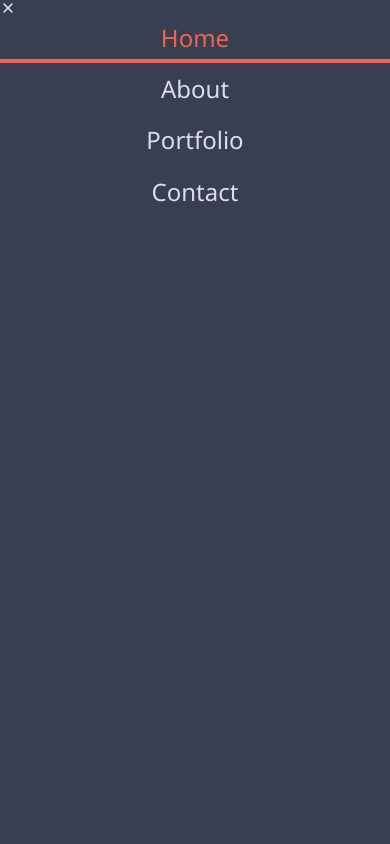
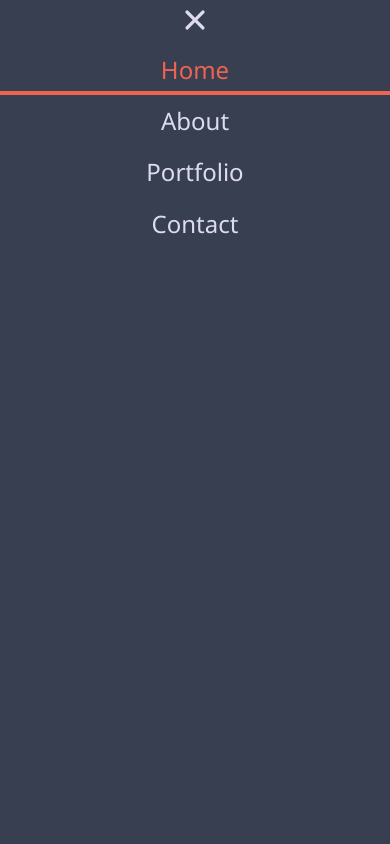
Before and after one commit to NicMortelliti/portfolio, a React (Create React App) app: page /#/ in a window 390 px wide. Both pictures are taken after a click on the icon 195 px from the left and 40 px from the top of the page. Shown: the top 844 px of the page. Built offline with nearby package versions, Linux system fonts and the light colour scheme.

Commit message:
refactor mobile menu

```diff
--- a/src/App.js
+++ b/src/App.js
@@ -9,7 +9,6 @@ import {
   Wrapper,
   HeaderSection,
   MainSection,
-  MemojiSection,
   ThemeSwitcherSection,
   FooterSection,
 } from "./components/styles/Layout.styled";
@@ -19,13 +18,11 @@ import About from "./pages/About/About";
 import Home from "./pages/Home/Home";
 import Portfolio from "./pages/Portfolio/Portfolio";
 import Contact from "./pages/Contact/Contact";
-import NotFound from "./pages/NotFound/NotFound";
 import ThemeButton from "./components/ui/Buttons/ThemeButton";
 import { Nav } from "./components/ui/Navigation";
 
 function App() {
   const [darkThemeIsSet, setDarkThemeIsSet] = useState(true);
-  const [notFoundIsSet, setNotFoundIsSet] = useState(false);
   const [menuIsOpen, setMenuIsOpen] = useState(false);
 
   return (
@@ -35,19 +32,17 @@ function App() {
         <HeaderSection>
           <Nav menuIsOpen={menuIsOpen} setMenuIsOpen={setMenuIsOpen} />
         </HeaderSection>
+        {!menuIsOpen ? (
           <MainSection>
             <Routes>
               <Route exact path="/" element={<Home />} />
               <Route path="/about" element={<About />} />
               <Route path="/portfolio" element={<Portfolio />} />
               <Route path="/contact" element={<Contact />} />
-            <Route
-              path="*"
-              element={<NotFound setNotFound={setNotFoundIsSet} />}
-            />
             </Routes>
           </MainSection>
-        <FooterSection/>
+        ) : null}
+        <FooterSection />
       </Wrapper>
       {!menuIsOpen && (
         <>
--- a/src/components/styles/Layout.styled.js
+++ b/src/components/styles/Layout.styled.js
@@ -4,8 +4,7 @@ const headerFooterHeight = 80;
 
 export const Wrapper = styled.div`
   display: grid;
-  grid-template-rows: ${({ menuIsOpen }) =>
-    menuIsOpen ? "100vh" : "auto 1fr auto"};
+  grid-template-rows: auto 1fr auto;
   grid-template-columns: 1fr;
   min-height: 100vh; /* In case dvh isn't supported by browser */
   min-height: 100dvh;
--- a/src/components/styles/Navigation.styled.js
+++ b/src/components/styles/Navigation.styled.js
@@ -7,22 +7,23 @@ export const Wrapper = styled.div`
   grid-template-columns: repeat(${internalLinks.length}, 1fr);
   gap: 3rem;
 
-  #hamburger {
-    display: none;
-  }
-
   @media (max-width: 650px) or (max-height: 650px) {
-    display: ${({ menuIsOpen }) => (menuIsOpen ? "block" : "flex")};
+    display: block;
     float: center;
     width: 100vw;
-    place-content: center;
-
     a {
       display: ${({ menuIsOpen }) => (menuIsOpen ? "block" : "none")};
     }
-
-    #hamburger {
-      display: block;
-    }
   }
 `;
+
+export const MenuIconWrapper = styled.div`
+  display: none;
+
+  @media (max-width: 650px) or (max-height: 650px) {
+    display: block;
+    place-content: center;
+    font-size: 2rem;
+    line-height: 3rem;
+  }
+`;
--- a/src/components/ui/Navigation/Container.js
+++ b/src/components/ui/Navigation/Container.js
@@ -1,5 +1,5 @@
 import React from "react";
-import { Wrapper } from "../../styles/Navigation.styled";
+import { Wrapper, MenuIconWrapper } from "../../styles/Navigation.styled";
 import { internalLinks } from "../../../data/linkData";
 import { NavLink } from ".";
 import { HiMenu as MenuIcon, HiX as CloseIcon } from "react-icons/hi";
@@ -13,9 +13,9 @@ const Container = ({ menuIsOpen, setMenuIsOpen }) => {
 
   const Icon = () =>
     menuIsOpen ? (
-      <CloseIcon id="hamburger" onClick={(e) => handleMenuClick(e)} />
+      <CloseIcon onClick={(e) => handleMenuClick(e)} />
     ) : (
-      <MenuIcon id="hamburger" onClick={(e) => handleMenuClick(e)} />
+      <MenuIcon onClick={(e) => handleMenuClick(e)} />
     );
 
   const handleMenuClick = (e) => {
@@ -24,10 +24,14 @@ const Container = ({ menuIsOpen, setMenuIsOpen }) => {
   };
 
   return (
-    <Wrapper menuIsOpen={menuIsOpen}>
-      <Icon />
-      <RenderLinks />
-    </Wrapper>
+    <>
+      <MenuIconWrapper>
+        <Icon />
+      </MenuIconWrapper>
+      <Wrapper menuIsOpen={menuIsOpen}>
+        <RenderLinks />
+      </Wrapper>
+    </>
   );
 };
 
--- a/src/pages/NotFound/NotFound.js
+++ /dev/null
@@ -1,21 +0,0 @@
-import React from "react";
-import { NavLink } from "react-router-dom";
-
-// Styled components
-import { Button } from "../../components/styles/Buttons.styled";
-import { Wrapper } from "../../components/styles/Page.styled";
-
-const NotFound = ({ setNotFound }) => {
-  setNotFound(true);
-  return (
-    <Wrapper>
-      <h1>404</h1>
-      <h3>Page Not Found</h3>
-      <NavLink to="/">
-        <Button>Go Home</Button>
-      </NavLink>
-    </Wrapper>
-  );
-};
-
-export default NotFound;
```
Lines whose indentation alone changed are shown as unchanged.
